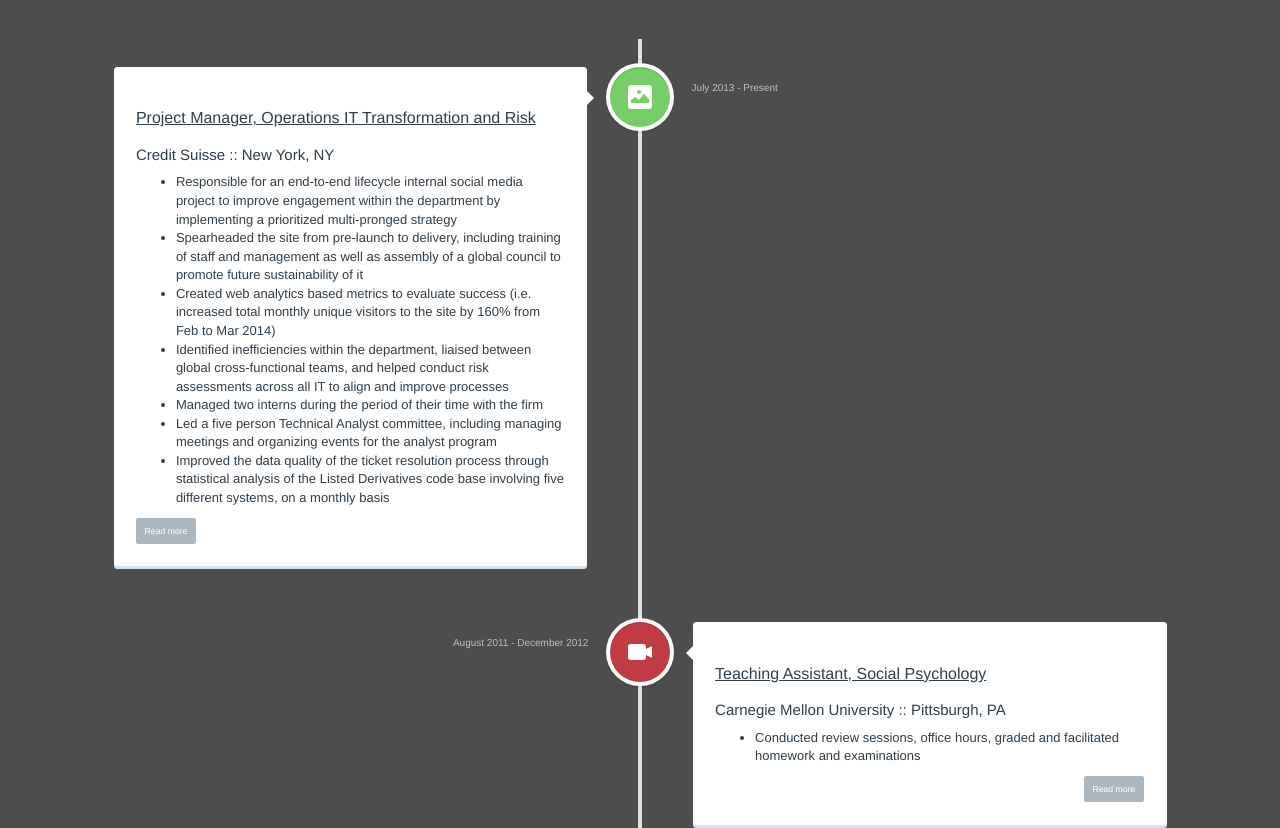
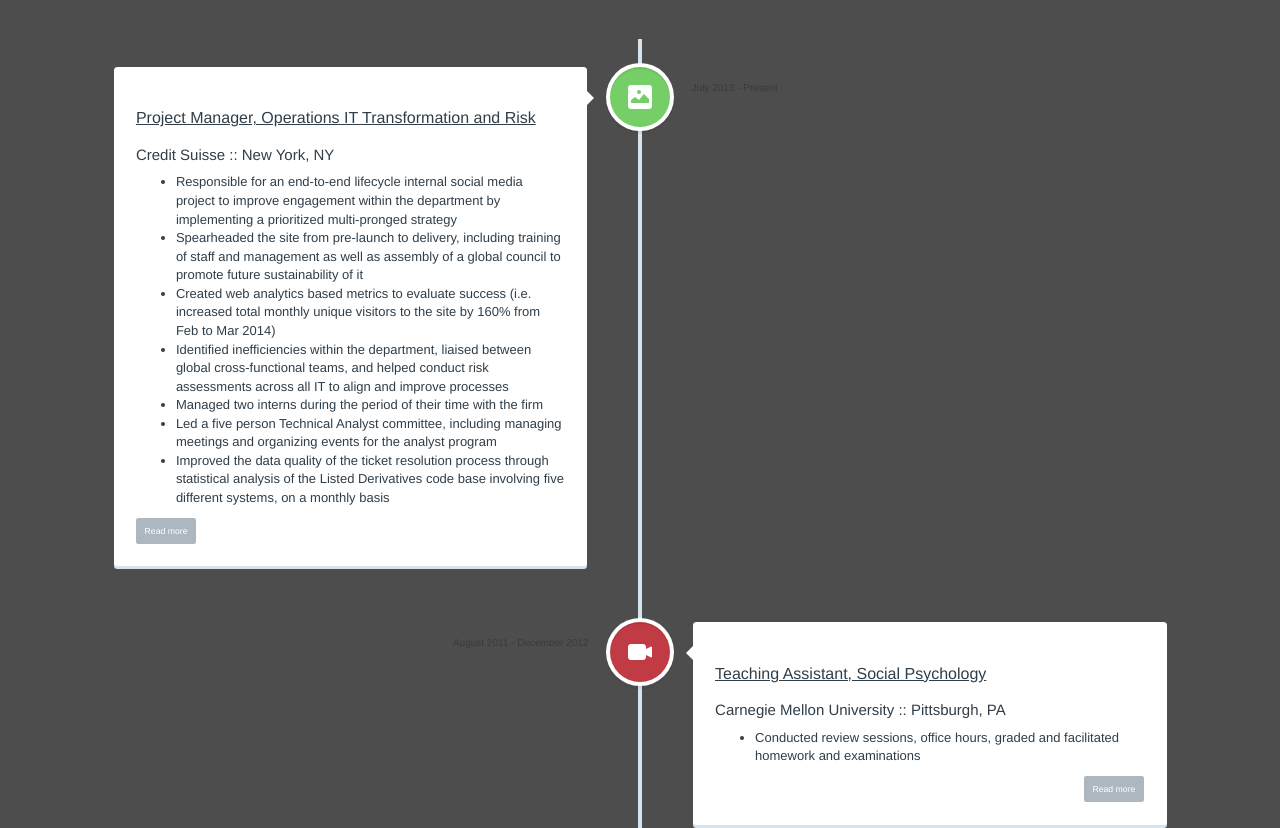
Before and after one commit to tanuchellam/tanuchellam.github.io, a plain HTML site: page index.html in a window 1280 px wide. Shown: the part 1316-2144 px from the top of the page. Drawn offline with Linux system fonts and the light colour scheme.

Commit message:
undid reset, changed color of text

```diff
--- a/css/reset.css
+++ b/css/reset.css
@@ -22,7 +22,6 @@ time, mark, audio, video {
 	font-size: 100%;
 	font: inherit;
 	vertical-align: baseline;
-	display: inline-block;
 }
 /* HTML5 display-role reset for older browsers */
 article, aside, details, figcaption, figure,
--- a/css/slidefolio.css
+++ b/css/slidefolio.css
@@ -64,6 +64,7 @@ header h1 {
   #cd-timeline {
     margin-top: 3em;
     margin-bottom: 3em;
+    color: #333333;
   }
   #cd-timeline::before {
     left: 50%;
```
